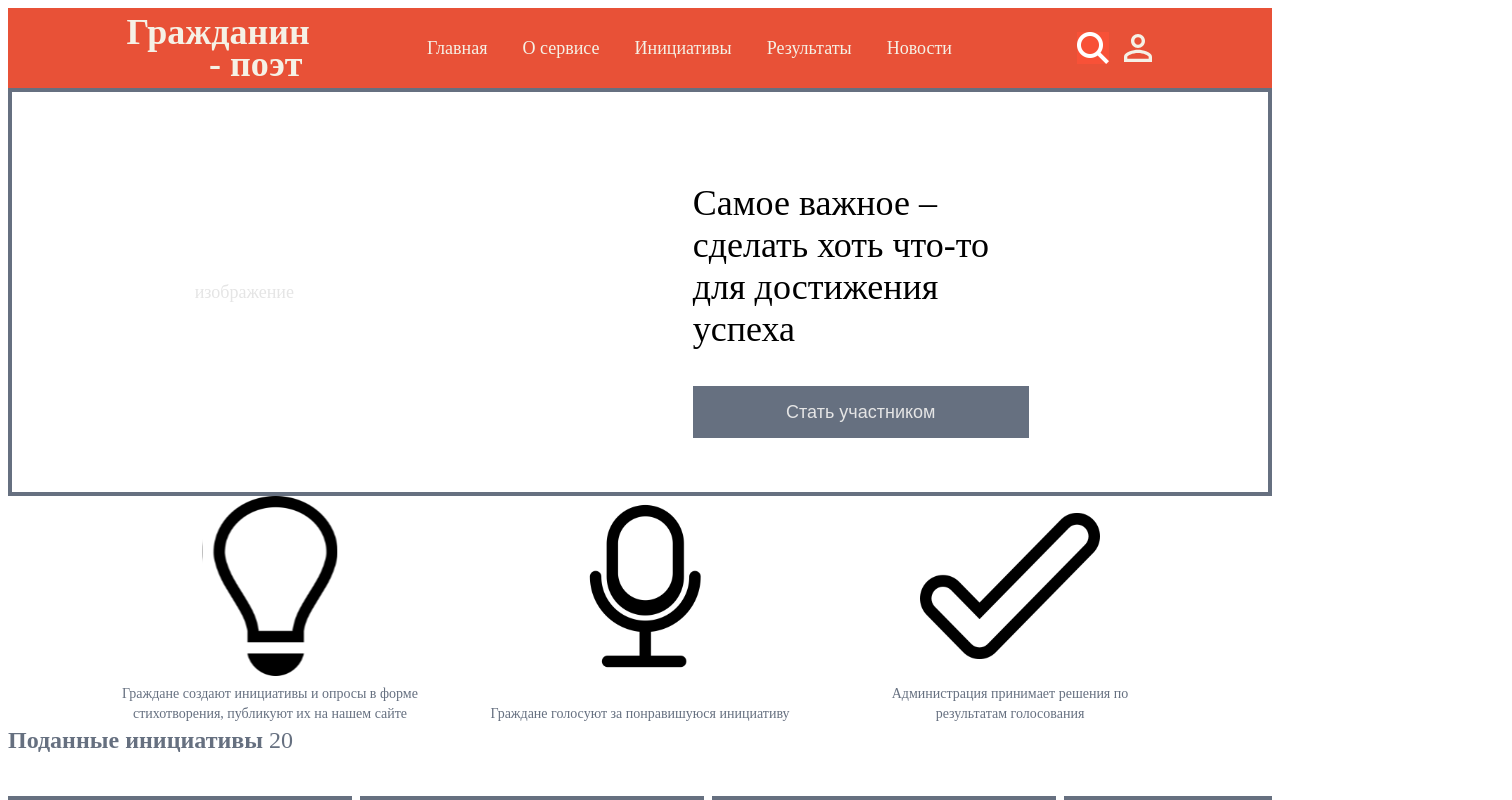
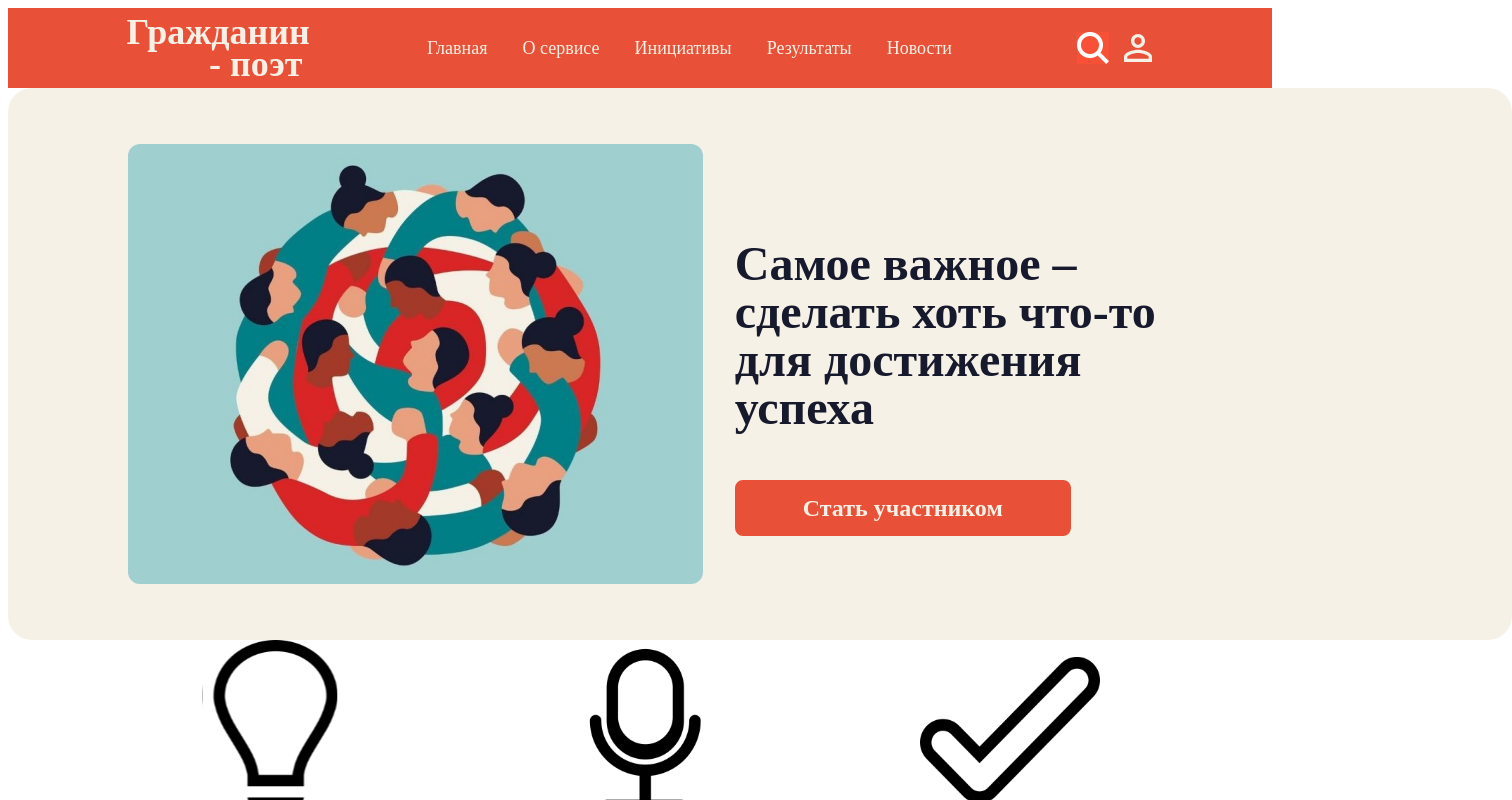
Before and after one commit to Murat29/hackathon-poems, a React (Create React App) app: page / in a window 1280 px wide. Shown: the top 800 px of the page, 1512 px wide, since content can reach past the window. Built offline with nearby package versions, Linux system fonts and the light colour scheme.

Commit message:
feat: сверстать блок lead по новому макету с адаптивом

```diff
--- a/src/blocks/lead/__button/lead__button.css
+++ b/src/blocks/lead/__button/lead__button.css
@@ -1,19 +1,23 @@
 .lead__button {
   width: 100%;
   height: 32px;
-  background-color: #667080;
-  border: 2px solid #667080;
-  font-weight: 300;
+  background-color: #e85137;
+  border: 2px solid #e85137;
+  border-radius: 8px;
+  font-family: Raleway;
+  font-style: normal;
+  font-weight: 800;
   font-size: 14px;
   line-height: 16px;
-  color: #e5e5e5;
+  text-align: center;
+  color: #f5f1e6;
 }
 
 @media screen and (min-width: 1024px) {
   .lead__button {
     width: 336px;
-    height: 52px;
-    font-size: 18px;
-    line-height: 21px;
+    height: 56px;
+    font-size: 24px;
+    line-height: 28px;
   }
 }
--- a/src/blocks/lead/__container-text/lead__container-text.css
+++ b/src/blocks/lead/__container-text/lead__container-text.css
@@ -4,10 +4,13 @@
 
 @media screen and (min-width: 1024px) {
   .lead__contanier-text {
-    width: 336px;
-    font-weight: 300;
-    font-size: 36px;
-    line-height: 42px;
+    width: 424px;
+    font-family: Raleway;
+    font-style: normal;
+    font-weight: 700;
+    font-size: 48px;
+    line-height: 48px;
+    color: #17192C;
     display: block;
   }
 }
--- a/src/blocks/lead/__future-img/lead__future-img.css
+++ /dev/null
@@ -1,14 +0,0 @@
-.lead__future-img {
-  min-height: 200px;
-  background-color: #667080;
-  border: 2px solid #667080;
-  display: flex;
-}
-
-@media screen and (min-width: 1024px) {
-  .lead__future-img {
-    background-color: white;
-    border: none;
-    height: 400px;
-  }
-}
--- /dev/null
+++ b/src/blocks/lead/__image/lead__image.css
@@ -0,0 +1,17 @@
+.lead__image {
+  margin: auto;
+  width: 288px;
+  min-height: 208px;
+  background-color: #9fcfcf;
+  border-radius: 12px;
+  object-fit: contain;
+  object-position: center;
+}
+
+@media screen and (min-width: 1024px) {
+  .lead__image {
+    border: none;
+    height: 440px;
+    width: 100%;
+  }
+}
--- a/src/blocks/lead/__text-img/lead__text-img.css
+++ /dev/null
@@ -1,14 +0,0 @@
-.lead__text-img {
-  font-weight: 300;
-  font-size: 14px;
-  line-height: 16px;
-  color: #e5e5e5;
-  margin: auto;
-}
-
-@media screen and (min-width: 1024px) {
-  .lead__text-img {
-    font-size: 18px;
-    line-height: 21px;
-  }
-}
--- /dev/null
+++ b/src/blocks/lead/__title/lead__title.css
@@ -0,0 +1,17 @@
+.lead__title {
+    width: 286px;
+    margin: 8px auto 34px;
+    font-family: "Cormorant Garamond";
+    font-style: normal;
+    font-weight: bold;
+    font-size: 36px;
+    line-height: 36px;
+    text-align: center;
+    color: #17192c;
+}
+
+@media screen and (min-width: 1024px) {
+    .lead__title {
+        display: none;
+    }
+}
--- a/src/blocks/lead/lead.css
+++ b/src/blocks/lead/lead.css
@@ -1,8 +1,25 @@
+.lead {
+  width: 94.74%;
+  margin: 24px auto 40px;
+  display: flex;
+  flex-direction: column;
+}
+
 @media screen and (min-width: 1024px) {
   .lead {
-    border: 4px solid #667080;
+    width: 100%;
+    margin: 0;
+    padding: 56px 0;
+    background: #F5F1E6;
     display: grid;
-    grid-template-columns: 37% 1fr;
-    column-gap: 216px;
+    grid-template-columns: 45.47% 1fr;
+    column-gap: 32px;
   }
 }
+
+@media screen and (min-width: 1280px) {
+  .lead {
+    padding: 56px 120px;
+    border-radius: 24px;
+  }
+}
--- a/src/components/MainPage.js
+++ b/src/components/MainPage.js
@@ -2,26 +2,17 @@ import { Link } from "react-router-dom";
 import microphone from "../images/микрофон.svg";
 import lightbulb from "../images/лампочка.svg";
 import checkMark from "../images/галочка.svg";
+import leadImage from "../images/lead-image.png";
 
 function MainPage() {
   return (
     <main className="main">
       <section className="lead">
-        <div className="lead__future-img">
-          <p className="lead__text-img">изображение</p>
-        </div>
-        <div className="lead__infolist-block">
-          <ul className="lead__infolist">
-            <li className="lead__info-item">
-              <span className="lead__number">2000</span>
-              <p className="lead__text">Решенных проблем</p>
-            </li>
-            <li className="lead__info-item">
-              <span className="lead__number">1000</span>
-              <p className="lead__text">Неравнодушных граждан</p>
-            </li>
-          </ul>
-        </div>
+        <img src={leadImage} alt="люди, которые обнимаются" className="lead__image">
+        </img>
+        <h1 className="lead__title">
+          Гражданин-поэт – говорите с властью на одном языке!
+        </h1>
 
         <div className="lead__contanier">
           <p className="lead__contanier-text">
--- a/src/index.css
+++ b/src/index.css
@@ -35,9 +35,9 @@
 @import url(./blocks/header/__icon-block/header__icon-block.css);
 @import url(./blocks/header/__button-search/header__button-search.css);
 
-@import url(./blocks/lead/__future-img/lead__future-img.css);
+@import url(./blocks/lead/__image/lead__image.css);
 @import url(./blocks/lead/lead.css);
-@import url(./blocks/lead/__text-img/lead__text-img.css);
+@import url(./blocks/lead/__title/lead__title.css);
 @import url(./blocks/lead/__infolist-block/lead__infolist-block.css);
 @import url(./blocks/lead/__infolist/lead__infolist.css);
 @import url(./blocks/lead/__text/lead__text.css);
```
Also changed, not shown: src/images/lead-image.png (added), 1 other file (tests, documents, lock files or other folders).
